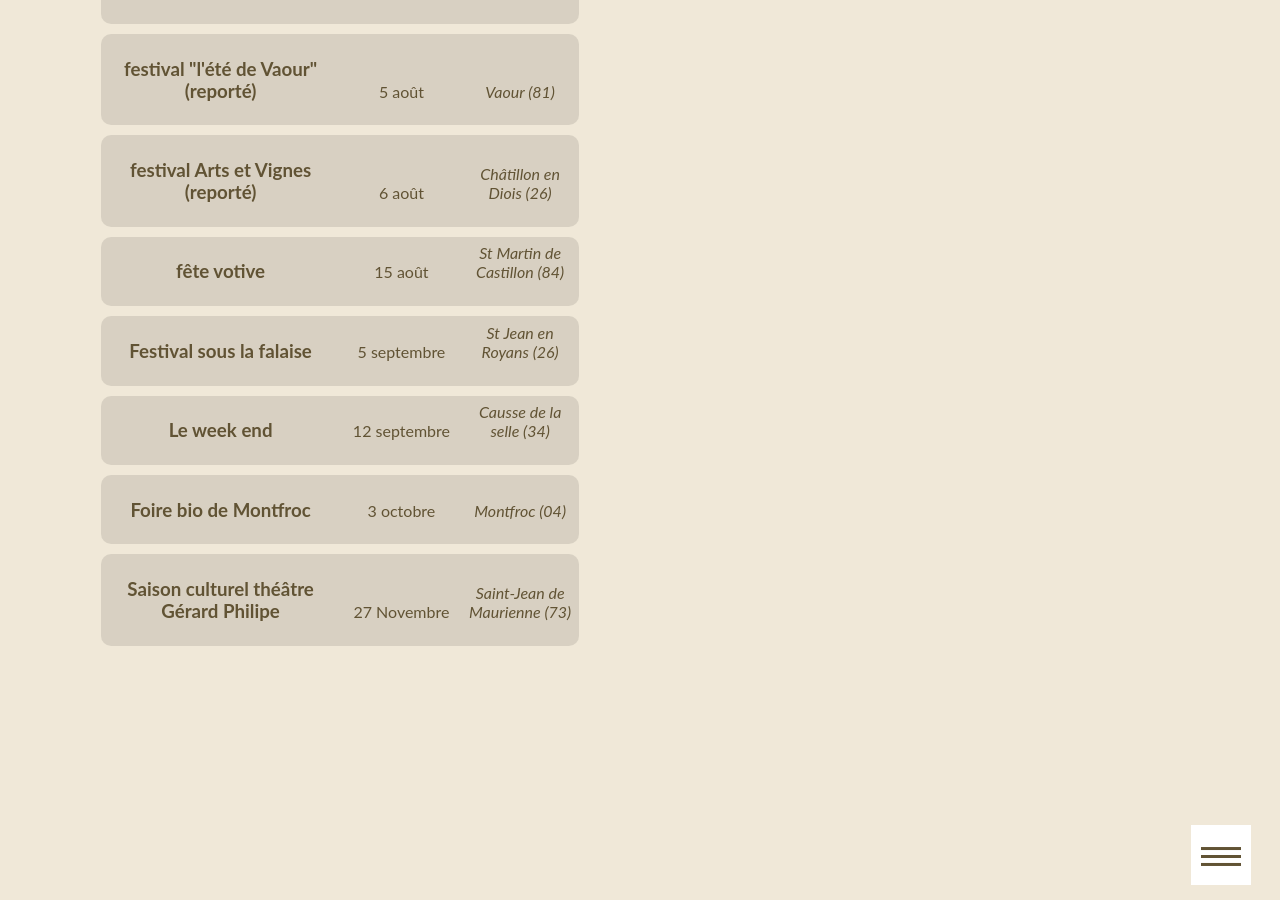
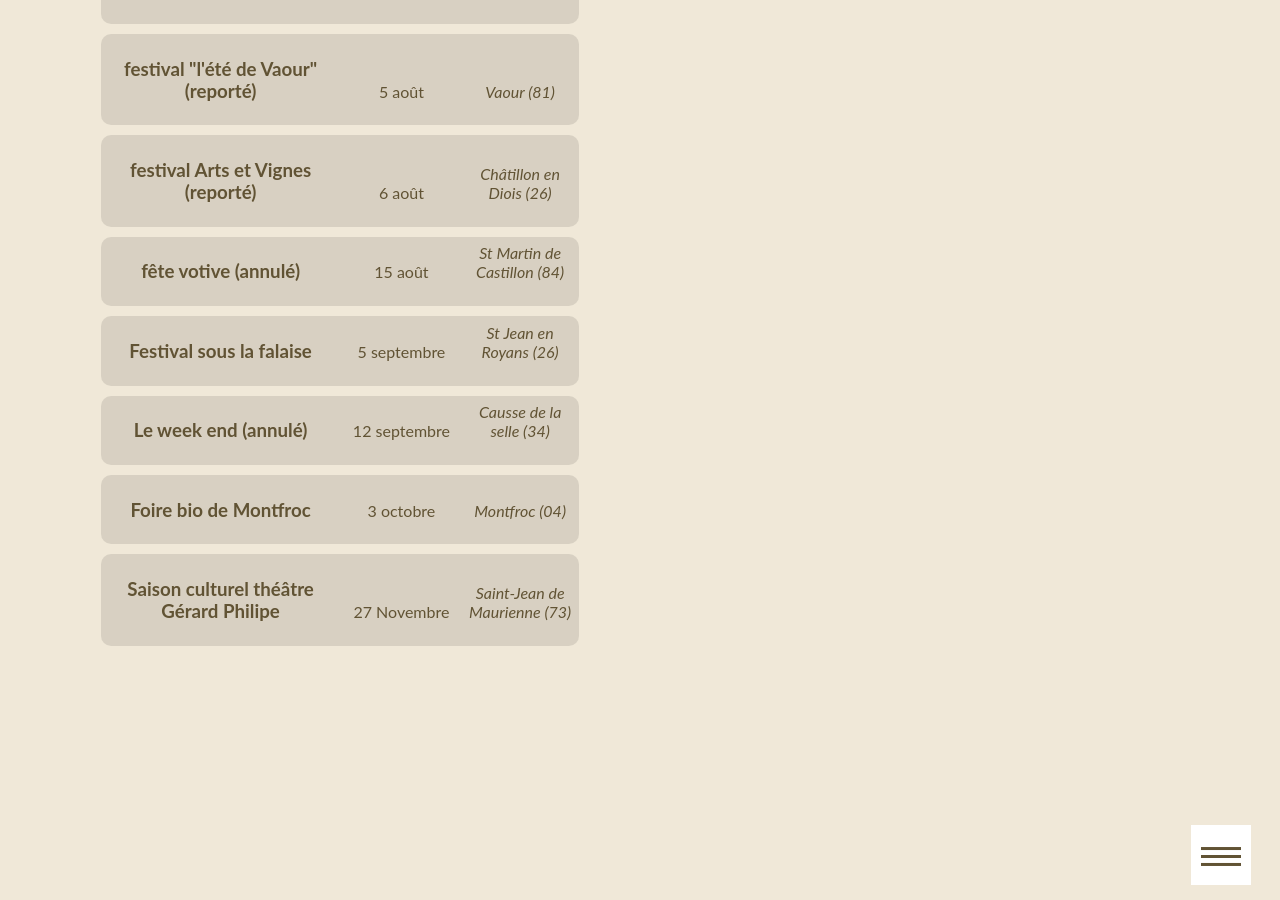
Before and after one commit to ftmftrs/ftmftrs.github.io, a Jekyll site: the page built from concert/index.html, in a window 1280 px wide and 900 px high, scrolled down 1598 px. Built offline with Jekyll 4.4.1, drawn with Linux system fonts in a browser that asks for light colours; Markdown is read by kramdown in place of the engine named in the settings; comment, search, counter and statistics services are not loaded.

Commit message:
Update concerts.yml

```diff
--- a/_data/concerts.yml
+++ b/_data/concerts.yml
@@ -37,7 +37,7 @@
       date: 6 août
       address: Châtillon en Diois (26)
 
-    - title: fête votive
+    - title: fête votive (annulé)
       date: 15 août
       address: St Martin de Castillon (84)
 
@@ -45,7 +45,7 @@
       date: 5 septembre
       address: St Jean en Royans (26)
 
-    - title: Le week end
+    - title: Le week end (annulé)
       date: 12 septembre
       address: Causse de la selle (34)
 
```
